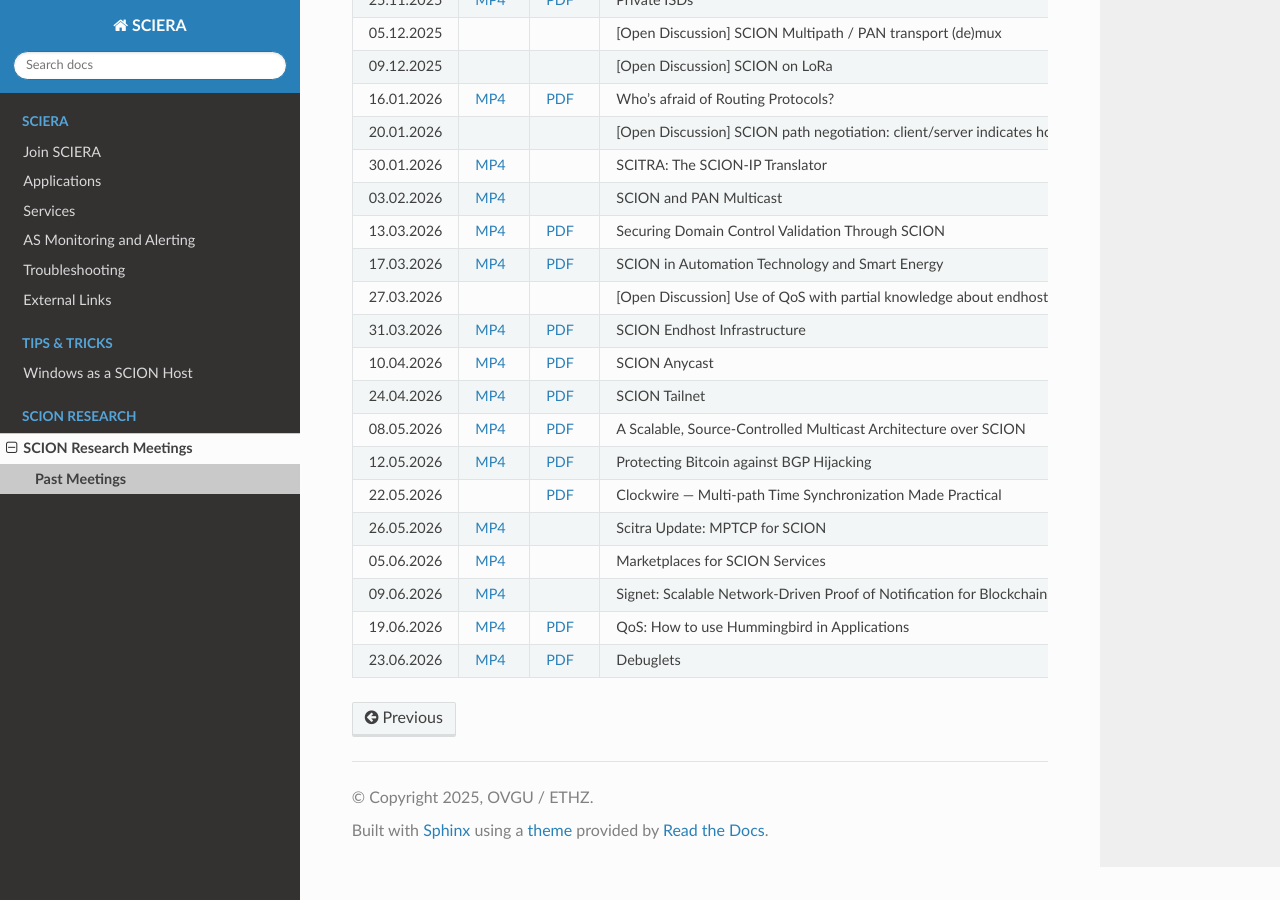
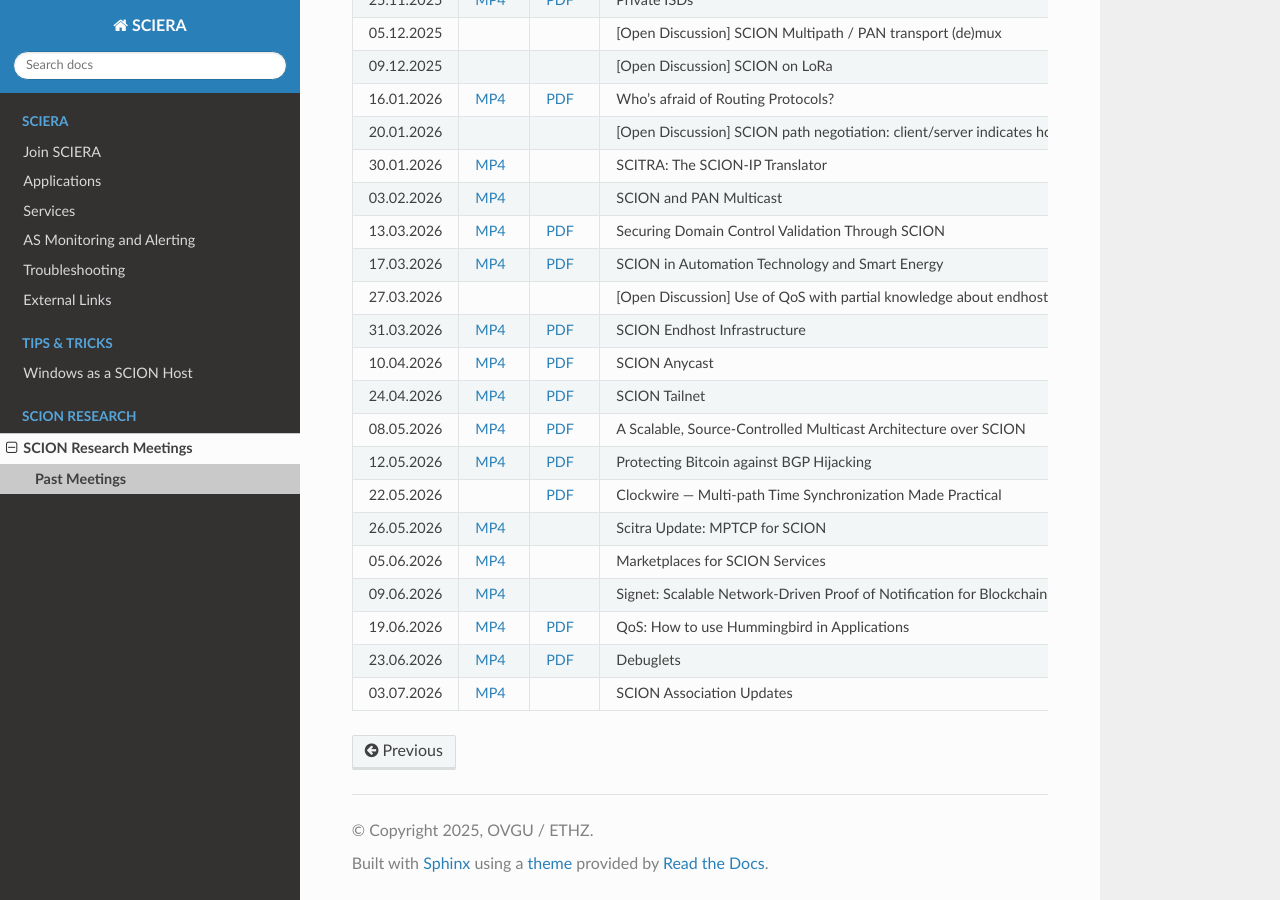
Before and after one commit to netsys-lab/scion-education-network-documentation, a Sphinx documentation site: the page built from docs/source/scion-research/meetings/past.rst, in a window 1280 px wide and 900 px high, scrolled down 1247 px. Built offline with Sphinx 7.4.7 and the Read the Docs theme 3.1.0, drawn with Linux system fonts in a browser that asks for light colours.

Commit message:
Add video.

```diff
--- a/docs/source/scion-research/meetings/past.rst
+++ b/docs/source/scion-research/meetings/past.rst
@@ -321,3 +321,9 @@ We keep an archive of past SCION research meetings:
       - Debuglets
       - Yi-Min Lin (ETH Zurich)
       -
+    * - 03.07.2026
+      - `MP4 <https://drive.google.com/file/d/16jjaDjy9KjMt-lmwvU9Laa-YIUo5ezxC/view>`__
+      -
+      - SCION Association Updates
+      - Kevin Meynell & Roman Scharkov (SCION Association)
+      -
```
